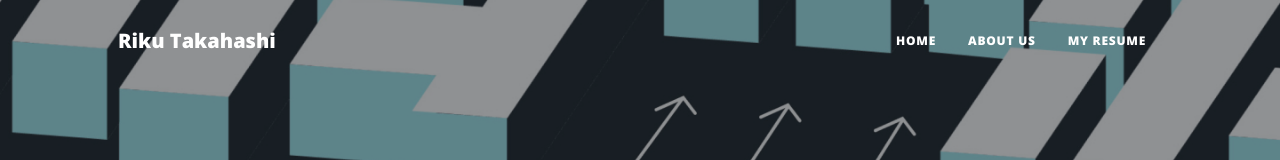
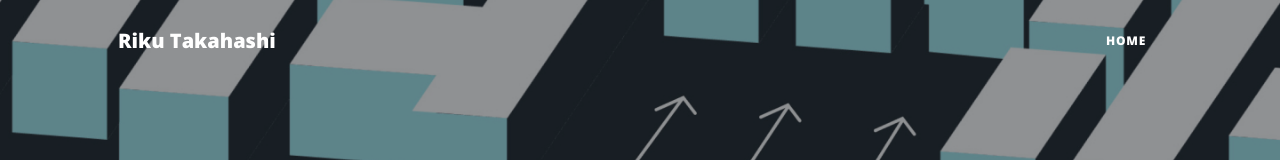
Before and after one commit to Riku888/Riku_IS201, a plain HTML site: page post.html in a window 1280 px wide. Shown: the top 160 px of the page. Drawn offline with nearby package versions, Linux system fonts and the light colour scheme.

Commit message:
Update post.html

```diff
--- a/post.html
+++ b/post.html
@@ -27,8 +27,6 @@
                 <div class="collapse navbar-collapse" id="navbarResponsive">
                     <ul class="navbar-nav ms-auto py-4 py-lg-0">
                         <li class="nav-item"><a class="nav-link px-lg-3 py-3 py-lg-4" href="index.html">Home</a></li>
-                        <li class="nav-item"><a class="nav-link px-lg-3 py-3 py-lg-4" href="newPage.html">About us</a></li>
-                        <li class="nav-item"><a class="nav-link px-lg-3 py-3 py-lg-4" href="post.html">My Resume</a></li>
                     </ul>
                 </div>
             </div>
```
